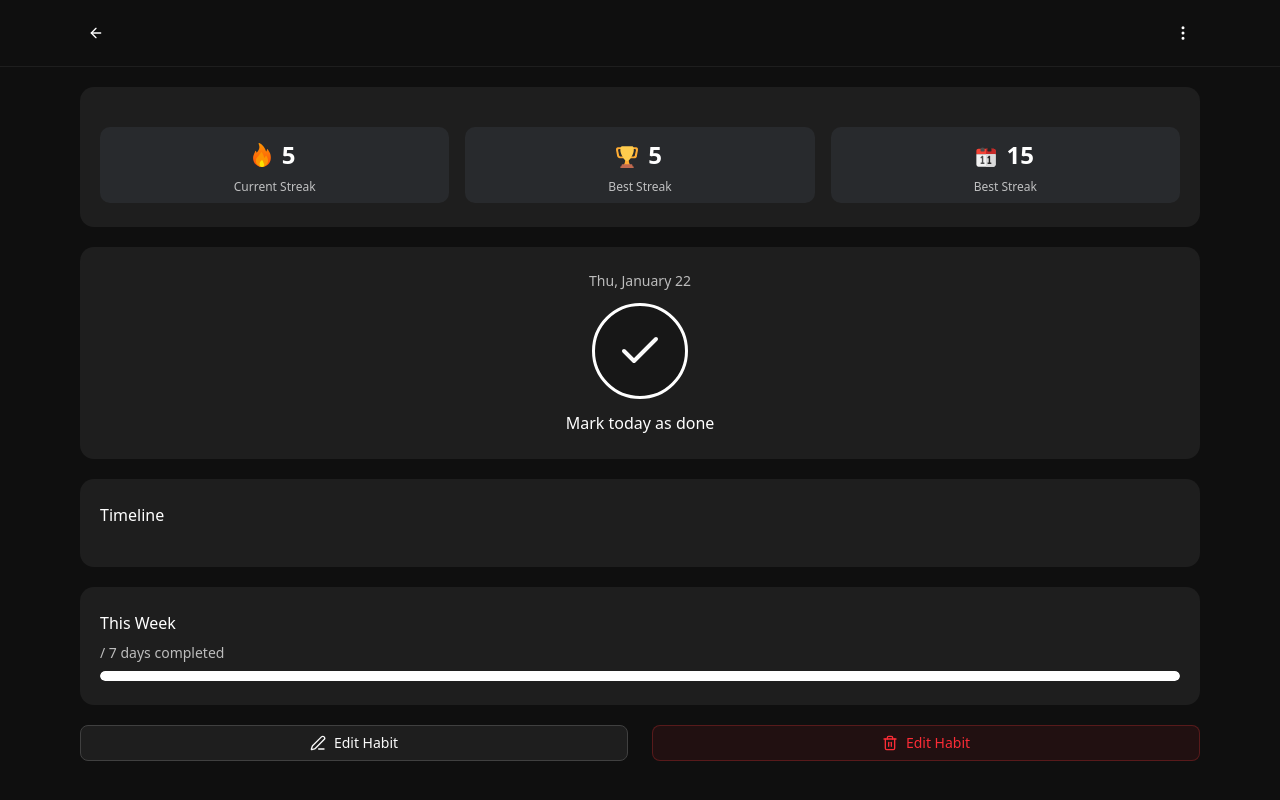
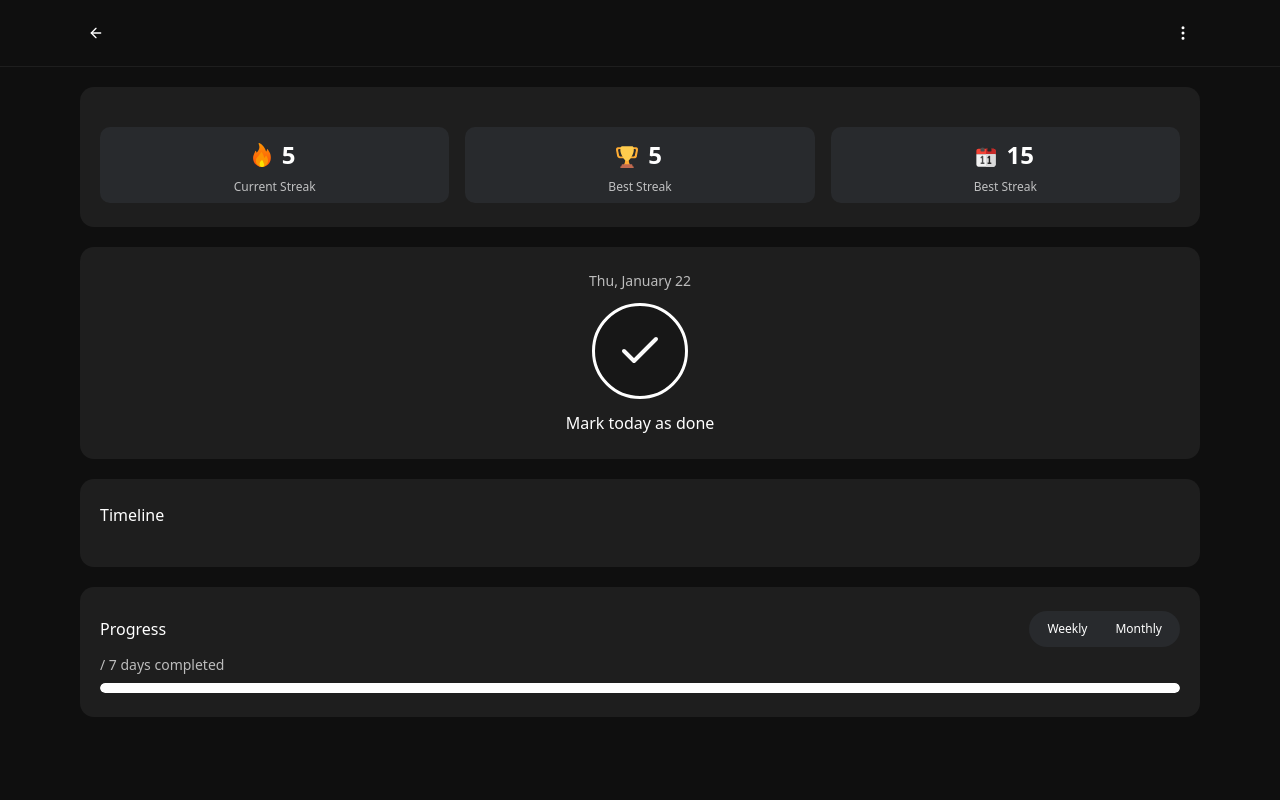
Before and after one commit to aayushcyy/heybit, a Next.js app: page /1 in a window 1280 px wide. Built offline with nearby package versions, Linux system fonts and the light colour scheme.

Commit message:
commit before making it pwa

```diff
--- a/app/[task]/page.tsx
+++ b/app/[task]/page.tsx
@@ -1,5 +1,17 @@
 "use client";
 import React, { useState, useEffect } from "react";
+import {
+  Dialog,
+  DialogContent,
+  DialogDescription,
+  DialogHeader,
+  DialogTitle,
+  DialogTrigger,
+  DialogFooter,
+  DialogClose,
+} from "@/components/ui/dialog";
+import { Input } from "@/components/ui/input";
+import { Label } from "@radix-ui/react-label";
 import Image from "next/image";
 import fireSvg from "@/public/fire-svg.svg";
 import trophySvg from "@/public/trophy-svg.svg";
@@ -10,6 +22,7 @@ import {
   Check,
   Trash2,
   PenLine,
+  Plus,
 } from "lucide-react";
 import { useParams } from "next/navigation";
 import { Task } from "@/types";
@@ -22,11 +35,25 @@ import { Button } from "@/components/ui/button";
 import { Progress } from "@/components/ui/progress";
 import Link from "next/link";
 
+const colors = [
+  "#a855f7",
+  "#ec4899",
+  "#f97316",
+  "#22c55e",
+  "#3b82f6",
+  "#14b8a6",
+];
+
 export default function page() {
   const [allTasks, setAllTasks] = useState<Task[]>([]);
   const [todayDate, setTodayDate] = useState(dayjs().format("ddd, MMMM D"));
-  const [timeline, setTimeline] = useState<number | undefined>();
+  const [timeline, setTimeline] = useState<number>();
+  const [progressTvalue, setProgressTvalue] = useState(7);
   const [loading, setLoading] = useState(true);
+  const [progressWeekly, setProgressWeekly] = useState(true);
+  const [taskname, setTaskname] = useState("");
+  const [description, setDescription] = useState("");
+  const [color, setColor] = useState("");
   let myPra = useParams().task as string;
   dayjs.extend(isoWeek);
   dayjs.extend(isBetween);
@@ -80,6 +107,8 @@ export default function page() {
 
   //calculating this week's timeline
   useEffect(() => {
+    let monthStart = dayjs().startOf("month");
+    let monthEnd = dayjs().endOf("month");
     let weekStart = dayjs().startOf("isoWeek");
     let weekEnd = dayjs().endOf("isoWeek");
 
@@ -89,13 +118,27 @@ export default function page() {
         "YYYY-MMM-D"
       );
 
+      if (progressWeekly) {
+        setProgressTvalue(7);
         return (
           item.complete && itemDate.isBetween(weekStart, weekEnd, "day", "[]")
         );
+      }
+
+      if (!progressWeekly) {
+        const daysInMonth = dayjs().daysInMonth();
+        console.log("total days this month: ", daysInMonth);
+        setProgressTvalue(daysInMonth);
+        return (
+          item.complete && itemDate.isBetween(monthStart, monthEnd, "day", "[]")
+        );
+      }
     });
 
     setTimeline(timeline?.length);
-  }, [allTasks]);
+    console.log(timeline);
+    console.log(progressWeekly);
+  }, [allTasks, progressWeekly]);
 
   if (loading) return <Loader />;
 
@@ -249,22 +292,120 @@ export default function page() {
             )}
           </div>
         </div>
-        {/* this week performance */}
+        {/* progress performance */}
         <div className="bg-[#1e1e1e] px-5 py-6 rounded-xl space-y-2">
-          <p>This Week</p>
-          <p className="text-sm opacity-70">{timeline} / 7 days completed</p>
+          <div className="flex items-center justify-between">
+            <p>Progress</p>
+            <div className="relative p-1 rounded-full bg-[#282A2D] flex items-center text-xs font-medium w-fit">
+              {/* Sliding background */}
+              <div
+                className="absolute top-1 bottom-1 h-[calc(100%-0.5rem)] w-[calc(50%-0.25rem)] rounded-full transition-transform duration-300 ease-in-out"
+                style={{
+                  backgroundColor: task?.color,
+                  transform: progressWeekly
+                    ? "translateX(0%)"
+                    : "translateX(100%)",
+                }}
+              />
+
+              {/* Weekly */}
+              <p
+                className="relative z-10 py-1.5 px-3.5 cursor-pointer rounded-full transition-colors duration-200"
+                onClick={() => setProgressWeekly(true)}
+              >
+                Weekly
+              </p>
+
+              {/* Monthly */}
+              <p
+                className="relative z-10 py-1.5 px-3.5 cursor-pointer rounded-full transition-colors duration-200"
+                onClick={() => setProgressWeekly(false)}
+              >
+                Monthly
+              </p>
+            </div>
+          </div>
+          <p className="text-sm opacity-70">
+            {timeline} / {progressTvalue} days completed
+          </p>
           <div>
-            <Progress value={timeline} color={task?.color} />
+            <Progress
+              value={timeline}
+              totalValue={progressTvalue}
+              color={task?.color}
+            />
           </div>
         </div>
         {/* action buttons */}
+        {/* <Dialog>
+          <div className="flex gap-5 items-center">
+            <DialogContent>
+              <DialogHeader>
+                <DialogTitle>Add a new task</DialogTitle>
+              </DialogHeader>
+              <div className="grid gap-4">
+                <div className="grid gap-3">
+                  <Label htmlFor="name-1">Task Name</Label>
+                  <Input
+                    id="name-1"
+                    name="name"
+                    placeholder={task?.title}
+                    value={taskname}
+                    onChange={(e) => setTaskname(e.target.value)}
+                  />
+                </div>
+                <div className="grid gap-3">
+                  <Label htmlFor="description">Description</Label>
+                  <Input
+                    id="description"
+                    name="username"
+                    placeholder={task?.description}
+                    value={description}
+                    onChange={(e) => setDescription(e.target.value)}
+                  />
+                </div>
+                <div className="space-y-3">
+                  <Label htmlFor="colors">Color</Label>
+                  <div className="flex gap-5">
+                    {colors.map((c) => (
+                      <button
+                        key={c}
+                        onClick={() => setColor(c)}
+                        className={`h-10 w-10 cursor-pointer rounded-full border-2 transition
+                    ${
+                      color === c
+                        ? "border-white ring-2 ring-black"
+                        : "border-transparent"
+                    }
+                    `}
+                        style={{ backgroundColor: c }}
+                      />
+                    ))}
+                  </div>
+                </div>
+              </div>
+
+              <DialogFooter>
+                <DialogClose
+                  type="submit"
+                  className="capitalize px-5 cursor-pointer py-2 text-sm bg-white text-black rounded-lg font-medium"
+                  onClick={(e) => handleSubmit(e)}
+                >
+                  Add
+                </DialogClose>
+              </DialogFooter>
+            </DialogContent>
+          </div>
+
           <div className="rounded-xl space-x-4 flex gap-2">
+            <DialogTrigger className="flex-1 border border-neutral-700 rounded-lg overflow-hidden">
               <Button
-            className="flex-1 cursor-pointer bg-[#1e1e1e] border border-neutral-700"
                 variant="default"
+                className="w-full cursor-pointer bg-[#1e1e1e]"
               >
                 <PenLine /> Edit Habit
               </Button>
+            </DialogTrigger>
             <Button
               className="flex-1 bg-[#631a1c3a] text-red-500 hover:bg-[#932426d0] hover:text-white cursor-pointer border border-[#9324267b]"
               variant="destructive"
@@ -272,6 +413,7 @@ export default function page() {
               <Trash2 /> Edit Habit
             </Button>
           </div>
+        </Dialog> */}
       </section>
     </div>
   );
--- a/app/globals.css
+++ b/app/globals.css
@@ -1,7 +1,7 @@
 @import "tailwindcss";
 @import "tw-animate-css";
 
-@custom-variant dark (&:is(.dark *));
+/* @custom-variant dark (&:is(.dark *)); */
 
 @theme inline {
   --color-background: var(--background);
--- a/components/ui/progress.tsx
+++ b/components/ui/progress.tsx
@@ -5,12 +5,20 @@ import * as ProgressPrimitive from "@radix-ui/react-progress";
 
 import { cn } from "@/lib/utils";
 
+interface ProgressProps
+  extends React.ComponentProps<typeof ProgressPrimitive.Root> {
+  value: number;
+  totalValue: number;
+  color?: string;
+}
+
 function Progress({
   className,
   value,
+  totalValue,
   color,
   ...props
-}: React.ComponentProps<typeof ProgressPrimitive.Root>) {
+}: ProgressProps) {
   return (
     <ProgressPrimitive.Root
       data-slot="progress"
@@ -25,7 +33,7 @@ function Progress({
         className="bg-primary h-full w-full flex-1 transition-all rounded-full"
         style={{
           backgroundColor: color ?? "#ffffff",
-          transform: `translateX(-${100 - (value / 7) * 100}%)`,
+          transform: `translateX(-${100 - (value / totalValue) * 100}%)`,
         }}
       />
     </ProgressPrimitive.Root>
```
Also changed, not shown: 2 other files (tests, documents, lock files or other folders). Lines whose indentation alone changed are shown as unchanged.
